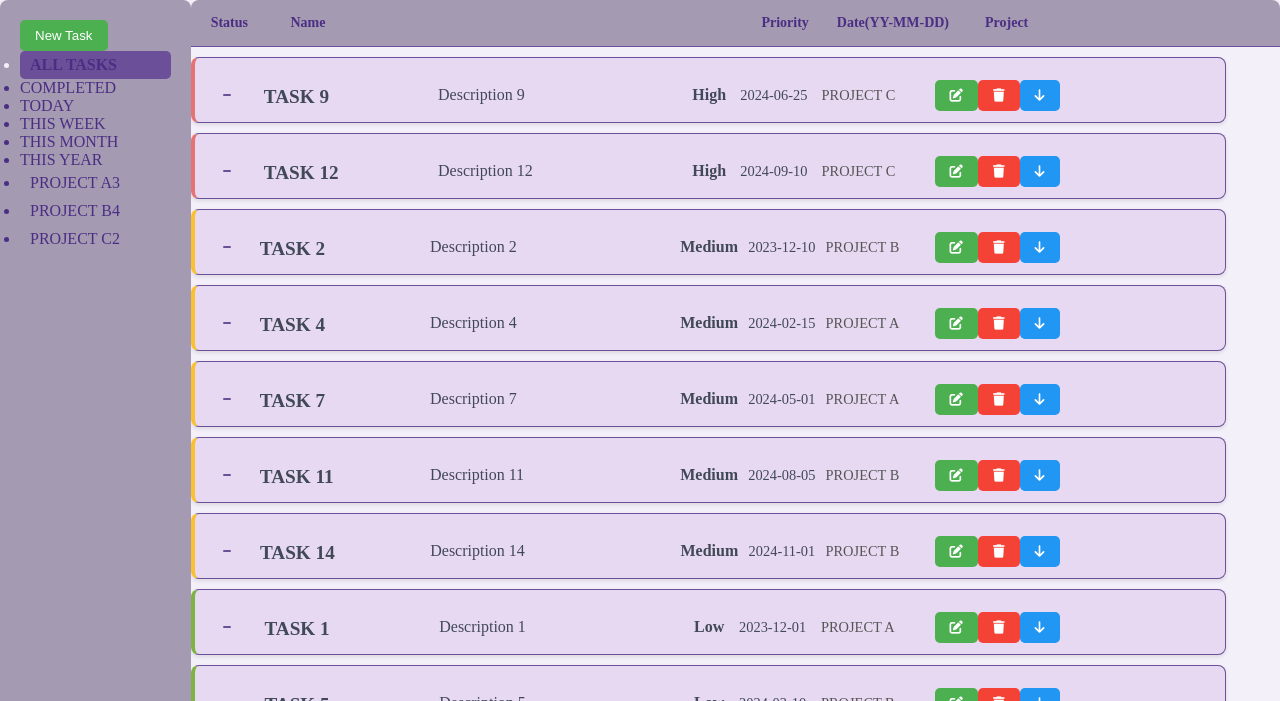
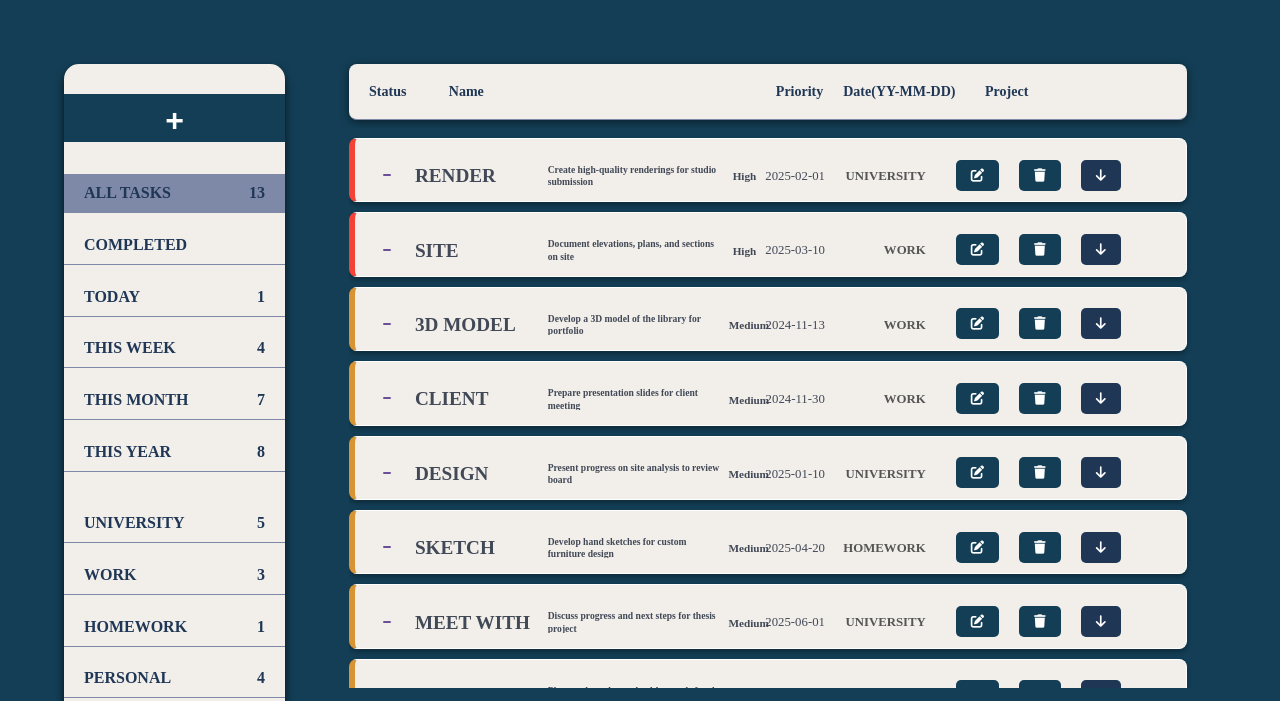
Before and after one commit to DivyangKotian/TO-DO, a website built with webpack: page src/todolist.html in a window 1280 px wide. Shown: the top 701 px of the page. Built offline with nearby package versions, Linux system fonts and the light colour scheme.

Commit message:
final styling

```diff
--- a/src/dom/dom.js
+++ b/src/dom/dom.js
@@ -246,7 +246,7 @@ class TaskRender {
     doneCheckboxChangeHandler(task, doneCheckbox) {
         task.done = doneCheckbox.checked;
 
-        // Delay sorting by 700ms (letting the checkbox animation play)
+        // Delay sorting by 500ms (letting the checkbox animation play)
         setTimeout(() => {
             this.taskManager.sortTasks(this.currentSortCriteria, this.sortOrder[this.currentSortCriteria]); // Sort tasks after delay
             // Update task after done status change
@@ -254,7 +254,7 @@ class TaskRender {
 
             // Update task counts in the sidebar
             this.sidebar.updateAllCounts();
-        }, 700);
+        }, 500);
 
     }
 
--- a/src/functions/modal.js
+++ b/src/functions/modal.js
@@ -106,7 +106,7 @@ class Modal {
         document.getElementById('details-title').textContent = task.title;
         document.getElementById('details-description').textContent = task.description;
         document.getElementById('details-priority').textContent = this.uiElements.getPriorityLabel(task.priority);
-        document.getElementById('details-due-date').textContent = task.dueDate.toLocaleDateString();
+        document.getElementById('details-due-date').textContent = new Date(task.dueDate).toLocaleDateString();
         document.getElementById('details-project').textContent = task.project;
 
         modal.classList.add('visible');
--- a/src/functions/sidebar.js
+++ b/src/functions/sidebar.js
@@ -40,6 +40,7 @@ class SideBar {
     initialize() {
         this.setupTimeBasedFilters();
         this.updateProjectList();
+        this.updateAllCounts();
         // Set initial active tab
         const allTasksTab = document.querySelector(this.filterConfigs.all.selector);
         if (allTasksTab) {
--- a/src/functions/taskManager.js
+++ b/src/functions/taskManager.js
@@ -33,20 +33,27 @@ class TaskManager {
 
     generateSampleTasks() {
         const sampleTasks = [
-            new Task('Task 1', 'Description 1', '2023-12-01', '1', 'Project A', false),
-            new Task('Task 2', 'Description 2', '2023-12-10', '2', 'Project B', false),
-            new Task('Task 3', 'Description 3', '2024-01-05', '3', 'Project C', true),
-            new Task('Task 4', 'Description 4', '2024-02-15', '2', 'Project A', false),
-            new Task('Task 5', 'Description 5', '2024-03-10', '1', 'Project B', false),
-            new Task('Task 6', 'Description 6', '2024-04-20', '3', 'Project C', true),
-            new Task('Task 7', 'Description 7', '2024-05-01', '2', 'Project A', false),
-            new Task('Task 8', 'Description 8', '2024-05-15', '1', 'Project B', true),
-            new Task('Task 9', 'Description 9', '2024-06-25', '3', 'Project C', false),
-            new Task('Task 12', 'Description 12', '2024-09-10', '3', 'Project C', false),
-            new Task('Task 10', 'Description 10', '2024-07-30', '1', 'Project A', true),
-            new Task('Task 11', 'Description 11', '2024-08-05', '2', 'Project B', false),
-            new Task('Task 13', 'Description 13', '2024-10-15', '1', 'Project A', true),
-            new Task('Task 14', 'Description 14', '2024-11-01', '2', 'Project B', false)
+            new Task('Sketch Concept for Thesis Project', 'Initial sketches for thesis on sustainable design', '2024-11-11', '1', 'University', false),
+            new Task('3D Model of Campus Library', 'Develop a 3D model of the library for portfolio', '2024-11-13', '2', 'Work', false),
+            new Task('Site Visit to Construction Site', 'Document progress and take notes for studio report', '2024-11-20', '3', 'University', true),
+            new Task('Client Presentation Prep', 'Prepare presentation slides for client meeting', '2024-11-30', '2', 'Work', false),
+            new Task('Gather References for Studio Project', 'Collect architectural references and case studies', '2024-12-05', '1', 'University', false),
+            new Task('Portfolio Update', 'Update portfolio with latest renders and design drafts', '2024-12-15', '3', 'Career', true),
+            new Task('Design Review Meeting', 'Present progress on site analysis to review board', '2025-01-10', '2', 'University', false),
+            new Task('Research New Building Materials', 'Explore eco-friendly materials for sustainable design', '2025-01-20', '1', 'HomeWork', true),
+            new Task('Render Final Design', 'Create high-quality renderings for studio submission', '2025-02-01', '3', 'University', false),
+            new Task('Site Documentation', 'Document elevations, plans, and sections on site', '2025-03-10', '3', 'Work', false),
+            new Task('Prepare CAD Drawings for Renovation Project', 'Finish CAD layouts and sections for renovation', '2025-04-05', '1', 'Work', true),
+            new Task('Sketch Details for Custom Furniture', 'Develop hand sketches for custom furniture design', '2025-04-20', '2', 'HomeWork', false),
+            new Task('Research Internship Opportunities', 'Look up potential internships in architectural firms', '2025-05-15', '1', 'Career', true),
+            new Task('Meet with Thesis Advisor', 'Discuss progress and next steps for thesis project', '2025-06-01', '2', 'University', false),
+            new Task('Organize Bedroom Closet', 'Sort clothes, donate what’s not needed, and create a new storage system', '2024-11-12', '1', 'Personal', false),
+            new Task('Meal Prep for the Week', 'Plan, cook, and store healthy meals for the upcoming week', '2024-11-14', '2', 'Personal', false),
+            new Task('Monthly Budget Review', 'Assess last month’s expenses, adjust budget for upcoming needs', '2024-11-18', '3', 'Personal', true),
+            new Task('Deep Clean Kitchen', 'Clean appliances, countertops, and cupboards; scrub sink and floors', '2024-11-21', '2', 'Personal', false),
+            new Task('Start a New Book', 'Pick a new book and read at least two chapters this week', '2024-11-25', '1', 'Personal', false),
+            new Task('Organize Digital Files', 'Sort through old files, delete duplicates, and back up important documents', '2024-12-05', '3', 'Personal', true)
+
         ];
         this.tasks.push(...sampleTasks);
     }
--- a/src/style/sidebar.css
+++ b/src/style/sidebar.css
@@ -1,10 +1,37 @@
 /* Sidebar Styling */
 .side-bar {
-    overflow: visible; /* Ensure the list items are not hidden */
-    padding: 20px;
+    overflow: scroll;
+    margin: 4rem;
+    padding-top: 30px;
     background-color: var(--sidebar-bg); /* Soft pastel lavender-gray */
-    border-radius: 8px; /* Rounded corners for the sidebar */
-    box-shadow: 0 2px 4px rgba(0, 0, 0, 0.1); /* Subtle shadow */
+    border-radius: 15px; /* Rounded corners for the sidebar */
+    box-shadow: 0 5px 8px rgba(0, 0, 0, 0.7); /* Subtle shadow */
+    max-height: 90vh;
+    display: flex;
+    flex-direction: column;
+    gap: 2rem;
+    scrollbar-width: none; /* Firefox */
+    -ms-overflow-style: none; /* IE and Edge */
+}
+
+.side-bar::-webkit-scrollbar {
+    display: none; /* Chrome, Safari, Opera */
+}
+
+.time-based, .project-based{
+    display: flex;
+    flex-direction: column;
+    gap: 0.8rem;
+    width: 100%;
+}
+
+.time-based>li, .project-based>li{
+    display: flex;
+    justify-content: space-between;
+    padding: 10px 20px;
+    gap: 0.8rem;
+    width: 100%;
+    border-bottom: 1px solid var(--primary-dark);
 }
 
 /* Active state for sidebar items */
@@ -12,50 +39,60 @@
     background-color: var(--primary-dark); /* Darker violet for active items */
     font-weight: bold;
     color: var(--background-color); /* Light text color for contrast */
-    border-radius: 5px; /* Rounded corners for active item */
     padding: 5px 10px;
     transition: background-color 0.3s ease, transform 0.2s ease;
+    width: 100%;
 }
 
 /* Task name styling */
-.task-name {
+.task-name, .task-count {
     cursor: pointer;
+    font-weight: bold;
+    font-size: 1rem;
     color: var(--text-color);
-    font-size: 1rem;
-    transition: color 0.3s;
+    transition: background-color 0.3s ease, color 0.3s ease;
 }
 
-.task-name:hover {
+.new-task{
+    height: 3rem;
+    font-size: 2rem;
+    font-weight: bold;
+    border-radius: 0px;
+}
+
+.time-based> *:hover {
     color: var(--primary-dark); /* Change color on hover for better UX */
+    background-color: var(--primary-dark);
 }
 
 /* Project item styling */
 .project-items,
 .project-item {
     cursor: pointer;
+    font-weight: bold;
     font-size: 1rem;
     color: var(--text-color);
-    padding: 5px 10px;
-    border-radius: 5px; /* Rounded corners */
     transition: background-color 0.3s ease, color 0.3s ease;
 }
 
 /* Active state for project items */
-.project-item.active {
-    background-color: var(--primary-dark); /* Darker violet for active project */
-    color: var(--background-color); /* Light text for contrast */
+.project-item .active {
+    background-color: var(--primary-dark); /* Darker violet for active items */
     font-weight: bold;
+    color: var(--background-color); /* Light text color for contrast */
+    padding: 5px 10px;
+    transition: background-color 0.3s ease, transform 0.2s ease;
+    width: 100%;
 }
 
 /* Hover effect for project items */
 .project-item:hover {
-    background-color: #f1e1f7; /* Light lavender hover effect */
-    color: var(--primary-dark); /* Change text color on hover */
+    background-color: var(--primary-dark);
 }
 
 /* Optional: Add hover effect to active items */
-.project-item.active:hover {
-    background-color: var(--primary-dark);
-    color: var(--background-color);
-    transform: scale(1.05); /* Slight scale effect on hover to make it stand out */
+
+
+.side-bar> ul{
+    list-style:none;
 }
--- a/src/style/sortbar.css
+++ b/src/style/sortbar.css
@@ -3,13 +3,18 @@
     display: flex;
     justify-content: flex-start;
     align-items: center;
+    margin-top: 4rem;
+    margin-bottom: 0.5rem;
     padding: 10px;
-    background-color: var(--sidebar-bg); /* Soft pastel lavender */
+    background-color: var(--sortbar-bg); /* Soft pastel lavender */
     border-bottom: 1px solid var(--primary-dark); /* Subtle border for separation */
     font-size: 14px;
     font-weight: bold;
     color: var(--text-color); /* Ensure text color matches theme */
-    border-radius: 8px 8px 0 0; /* Rounded corners for the top of the container */
+    border-radius: 8px;
+    width: 90%;
+    height: 3.5rem;
+    box-shadow: 0 2px 8px rgba(0, 0, 0, 0.5); /* Subtle shadow */
 }
 
 /* Sort Item Styles */
@@ -27,19 +32,6 @@
     transform: scale(1.05); /* Slight scale effect for interactivity */
 }
 
-/* Active Sort Indicator */
-.sort-asc::after {
-    content: ' ▲'; /* Arrow for ascending sort */
-    font-size: 12px;
-    color: var(--primary-dark); /* Arrow color to match the theme */
-}
-
-.sort-desc::after {
-    content: ' ▼'; /* Arrow for descending sort */
-    font-size: 12px;
-    color: var(--primary-dark); /* Arrow color to match the theme */
-}
-
 /* Task Container Layout */
 .task-container {
     padding-top: 20px; /* To make space for the sort bar */
@@ -51,13 +43,8 @@
 }
 
 .sort-priority {
-    margin-left: 26rem;
+    margin-left: 17rem;
 }
-
-.sort-duedate {
-    margin-left: 0.5rem;
+.sort-project{
+    margin-left: 0.6rem;
 }
-
-.sort-project {
-    margin-left: 1rem;
-}
--- a/src/style/taskcontainer.css
+++ b/src/style/taskcontainer.css
@@ -1,12 +1,12 @@
 /* Task Container Styles */
 .task-container {
     display: flex;
-    border: 1px solid var(--primary-dark); /* Soft border in the primary dark theme color */
+    align-items: center;
     border-radius: 8px;
     background-color: var(--task-bg); /* Soft pastel background */
-    box-shadow: 0 2px 4px rgba(0, 0, 0, 0.1); /* Subtle shadow */
+    box-shadow: 0 3px 5px rgba(0, 0, 0, 0.3); /* Subtle shadow */
     padding-left: 20px;
-    width: 95%;
+    width: 90%;
     overflow: hidden;
 }
 
@@ -14,42 +14,51 @@
 .text-wrapper {
     display: flex;
     align-items: center;
+    justify-content: space-between;
+    overflow: hidden;
+    max-height: 1.4rem;
 }
 
 /* Title and Project */
 .task-title {
     font-size: 1.2rem;
     font-weight: bold;
-    width: clamp(5rem,10rem,15rem); /* Limit Title height */
-    max-height: 1.5rem;
+    width: clamp(5rem,8rem,13rem);
+    max-height: 1.4rem;
     overflow: hidden; /* Hide overflow */
     text-overflow: hidden; /* Show ellipsis for overflowed text */
-    line-height: 1.5;
 }
 
 .task-project {
-    font-size: 0.9rem;
+    font-size: 0.8rem;
     color: #555; /* Keeping the label color as requested */
+    width: 6rem;
+    overflow: hidden;
+    max-height:1rem ;
+    text-align: end;
+    font-weight: bold;
 }
 
 /* Description - Limit size */
 .task-description {
-    font-size: 1rem;
-    width: clamp(5rem,15rem,20rem); /* Limit description height */
-    max-height: 1.5rem;
+    font-size: 0.6rem;
+    width: 11rem;
     overflow: hidden; /* Hide overflow */
-    text-overflow: hidden; /* Show ellipsis for overflowed text */
-    line-height: 1.5;
+    text-overflow: hidden;
+    line-height: 1.3;
+    font-weight: bold;
 }
 
 /* Priority and Date */
 .task-priority {
-    font-size: 1rem;
+    font-size: 0.7rem;
     font-weight: bold;
+    width: 2rem;
+    text-align: center;
 }
 
 .task-date {
-    font-size: 0.9rem;
+    font-size: 0.8rem;
 }
 
 .done-wrapper {
@@ -61,9 +70,15 @@
     margin-right: 10px;
 }
 
+.button-wrapper{
+    display: flex;
+    justify-content: space-evenly;
+    gap: 20px;
+}
+
 /* Buttons (Edit, Delete, Details) */
 button {
-    background-color: #4CAF50; /* Green button for edit */
+    background-color: #133E55;
     color: white;
     padding: 8px 15px;
     border: none;
@@ -73,37 +88,35 @@ button {
 }
 
 button:hover {
-    background-color: #45a049; /* Slightly darker green for hover */
+    background-color: #54C1DF;
 }
 
 button.delete-button {
-    background-color: #f44336; /* Red button for delete */
+    background-color: #133E55;
 }
 
 button.delete-button:hover {
-    background-color: #e53935; /* Darker red on hover */
+    background-color: #54C1DF;
 }
 
 button.details-button {
-    background-color: #2196F3; /* Blue button for details */
+    background-color: #1f3655;
 }
 
 button.details-button:hover {
-    background-color: #1976d2; /* Darker blue on hover */
+    background-color: #54C1DF;
 }
 
 /* Priority Borders */
 .task-priority-low {
-    border-left: 4px solid #7cb342;
-    /* background-color: #d0f0c0;  */
+    border-left: 6px solid #5ba46a;
+
 }
 
 .task-priority-medium {
-    border-left: 4px solid #fbc02d;
-    /* background-color: #fff9c4;  */
+    border-left: 6px solid #d89432;
 }
 
 .task-priority-high {
-    border-left: 4px solid #e57373;
-    /* background-color: #ffcccb;  */
+    border-left: 6px solid #f44336;
 }
--- a/src/styles.css
+++ b/src/styles.css
@@ -1,23 +1,3 @@
-/* Define default variables for pastel violet theme */
-:root {
-    --background-color: #f4f0f9; /* Light lavender */
-    --text-color: #4b2e83; /* Dark violet */
-    --primary-dark: #6c4f99; /* Soft violet */
-    --sidebar-bg: #a49ab2; /* Pastel lavender-gray */
-    --task-bg: #e8d9f3; /* Light pastel violet */
-    --footer-bg: #b4a0d3; /* Soft lavender */
-}
-
-/* Dark theme colors */
-[data-theme="dark"] {
-    --background-color: #333;
-    --text-color: white;
-    --primary-dark: #d444c8;
-    --sidebar-bg: #444;
-    --task-bg: #555;
-    --footer-bg: #222;
-}
-
 /* Global reset */
 * {
     box-sizing: border-box;
@@ -29,7 +9,7 @@
 body {
     display: grid;
     max-height: 100vh;
-    grid-template-columns: 0.7fr 4fr;
+    grid-template-columns: 1.5fr 4fr;
     grid-template-rows: 0.2fr 1fr 4.5fr 1fr;
     grid-template-areas: "sidebar sortcontent"
                         "sidebar maincontent"
@@ -42,7 +22,6 @@ body {
 /* Sidebar */
 .side-bar {
     grid-area: sidebar;
-    background-color: var(--sidebar-bg);
 }
 
 /* Main content area */
@@ -50,7 +29,7 @@ body {
     grid-area: maincontent;
     background-color: var(--background-color);
     max-width: 100%;
-    height: calc(100vh - 90px);
+    height: calc(100vh - 15rem);
     overflow-y: scroll;
     scrollbar-width: none; /* Firefox */
     -ms-overflow-style: none; /* IE and Edge */
@@ -76,6 +55,7 @@ body {
 }
 
 /* Footer styling */
+
 .footer {
     background-color: var(--footer-bg);
     grid-area: footer;
@@ -83,8 +63,8 @@ body {
     align-items: center;
     justify-content: center;
     gap: 10px;
-    width: 100%;
-    font-size: 14px;
+    width: 90%;
+    font-size: 17px;
     padding: 5px;
     text-shadow: 0 0 7px #ffffff;
     font-family: 'Bellota Text', cursive;
@@ -96,7 +76,7 @@ body {
 
 /* Footer icon styling */
 .fa-github {
-    color: var(--primary-dark);
+    color: var(--task-bg);
     transition: transform 0.3s ease-in-out;
 }
 
--- a/src/todolist.html
+++ b/src/todolist.html
@@ -13,7 +13,7 @@
 </head>
 <body>
     <div class="side-bar">
-        <button id="btn-add-task" class="new-task">New Task</button>
+        <button id="btn-add-task" class="new-task">+</button>
         <ul class="time-based">
             <li class="all-tasks"><span class="task-name">ALL TASKS</span><span class="task-count"></span></li>
             <li class="completed-tasks"><span class="task-name">COMPLETED</span></li>
```
Also changed, not shown: src/style/variables.css (+10 -6 lines).
